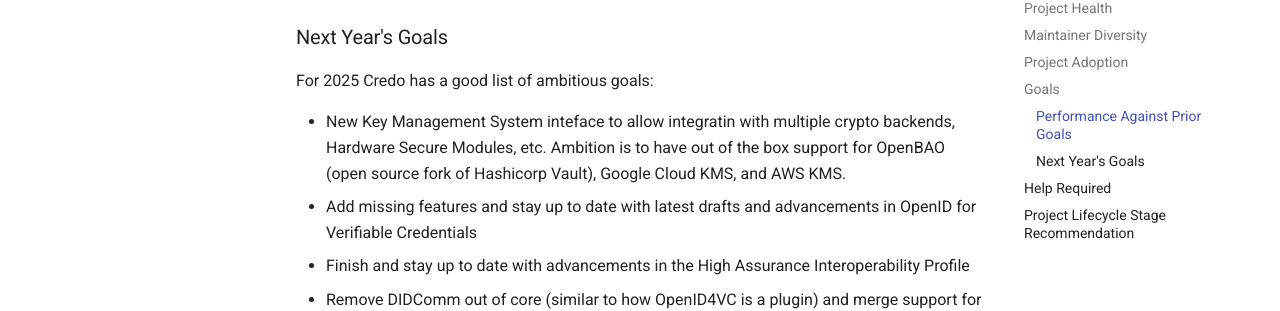
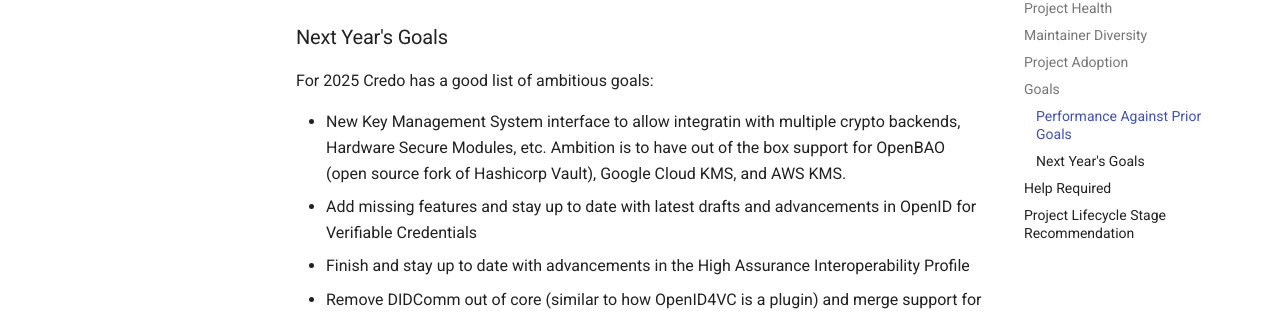
Before and after one commit to openwallet-foundation/tac, an MkDocs documentation site: the page built from docs/projects/reviews/2024/2024-credo-annual.md, in a window 1280 px wide and 900 px high, scrolled down 1925 px. Shown: the part 148-459 px from the top of the window. Built offline with MkDocs 1.6.1 and Material for MkDocs 9.7.7, drawn with Linux system fonts in a browser that asks for light colours; comment, search, counter and statistics services are not loaded.

Commit message:
Update 2024-credo-annual.md
Co-authored-by: Ariel Gentile <gentilester@gmail.com>
Signed-off-by: Timo Glastra <timo@animo.id>

```diff
--- a/docs/projects/reviews/2024/2024-credo-annual.md
+++ b/docs/projects/reviews/2024/2024-credo-annual.md
@@ -43,7 +43,7 @@
 
 For 2025 Credo has a good list of ambitious goals:
 
-- New Key Management System inteface to allow integratin with multiple crypto backends, Hardware Secure Modules, etc. Ambition is to have out of the box support for OpenBAO (open source fork of Hashicorp Vault), Google Cloud KMS, and AWS KMS.
+- New Key Management System interface to allow integratin with multiple crypto backends, Hardware Secure Modules, etc. Ambition is to have out of the box support for OpenBAO (open source fork of Hashicorp Vault), Google Cloud KMS, and AWS KMS.
 - Add missing features and stay up to date with latest drafts and advancements in OpenID for Verifiable Credentials
 - Finish and stay up to date with advancements in the High Assurance Interoperability Profile
 - Remove DIDComm out of core (similar to how OpenID4VC is a plugin) and merge support for DIDComm v2
```
